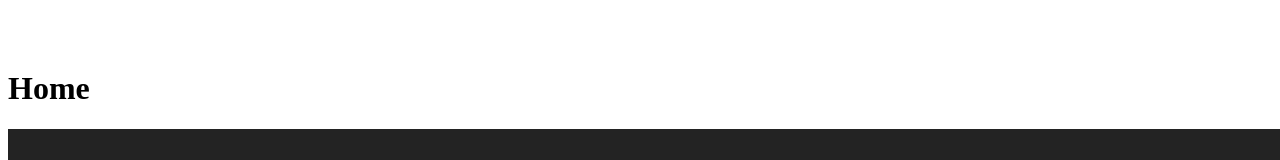
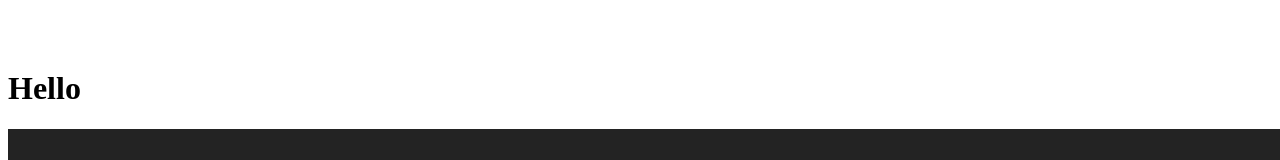
Before and after one commit to DexterNutt/FinalProject, a React (Vite) app in the folder MentorToken/: page / in a window 1280 px wide. Shown: the part 138-298 px from the top of the page. Built offline with nearby package versions, Linux system fonts and the light colour scheme.

Commit message:
add components for Hero, Logos, Features, Demo

```diff
--- /dev/null
+++ b/MentorToken/src/components/hero/Hero.jsx
@@ -0,0 +1,5 @@
+import React from "react";
+
+export const Hero = () => {
+  return <h2>Hero</h2>;
+};
--- /dev/null
+++ b/MentorToken/src/components/home/Home.jsx
@@ -0,0 +1,6 @@
+import React from "react";
+import { Hero } from "../hero/Hero";
+
+export const Home = () => {
+  return <h1>Hello</h1>;
+};
--- a/MentorToken/src/components/pages/Home.jsx
+++ /dev/null
@@ -1,5 +0,0 @@
-import React from "react";
-
-export const Home = () => {
-  return <h1>Home</h1>;
-};
--- a/MentorToken/src/main.jsx
+++ b/MentorToken/src/main.jsx
@@ -3,7 +3,7 @@ import ReactDOM from "react-dom/client";
 import { Nav } from "./components/nav/Nav.jsx";
 import { About } from "./components/pages/About.jsx";
 import { Contact } from "./components/pages/Contact.jsx";
-import { Home } from "./components/pages/Home.jsx";
+import { Home } from "./components/home/Home.jsx";
 import { Footer } from "./components/footer/Footer.jsx";
 import { BrowserRouter as Router, Routes, Route } from "react-router-dom";
 
```
Also changed, not shown: MentorToken/src/components/demo/Demo.jsx (added), MentorToken/src/components/features/Features.jsx (added), MentorToken/src/components/logos/Logos.jsx (added).
